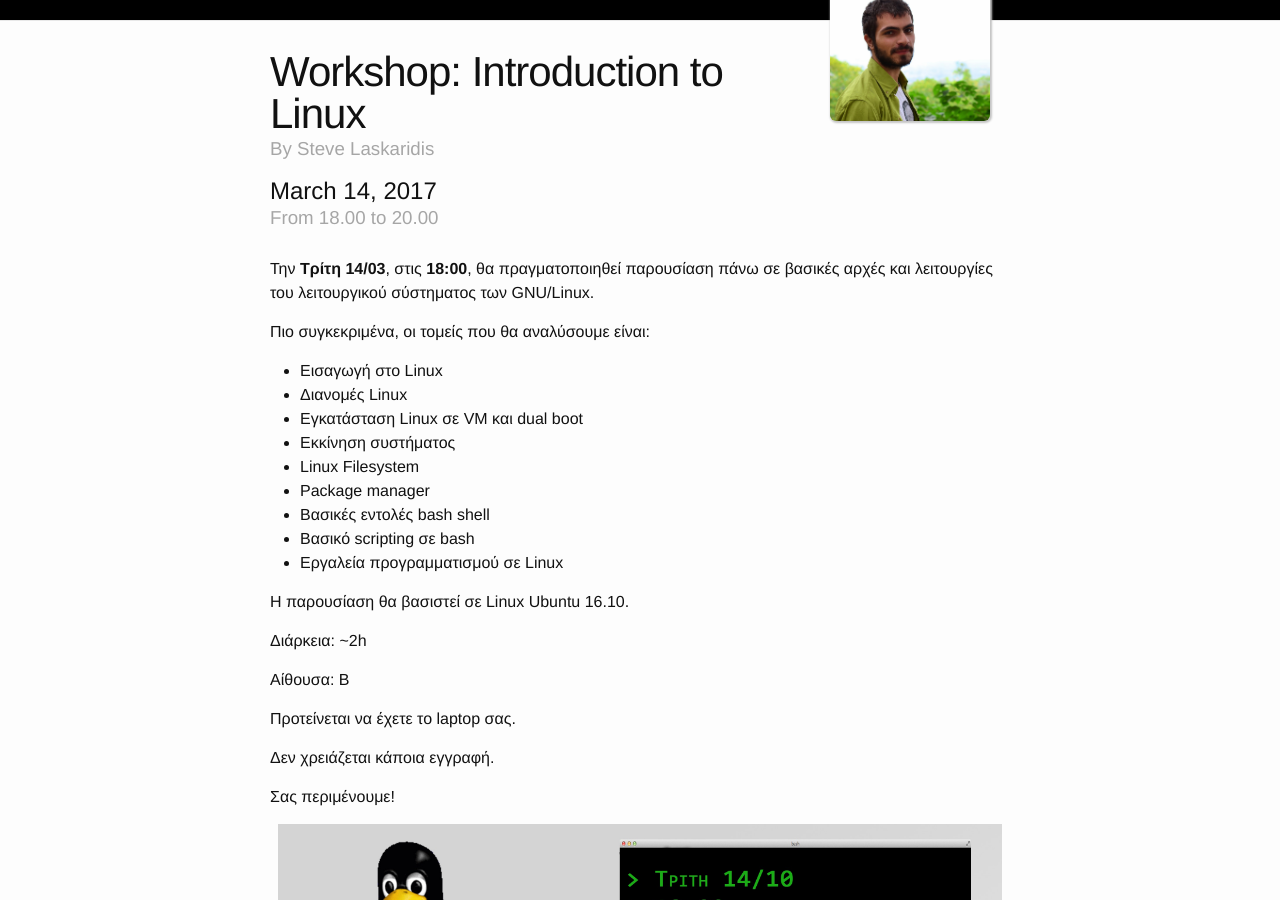
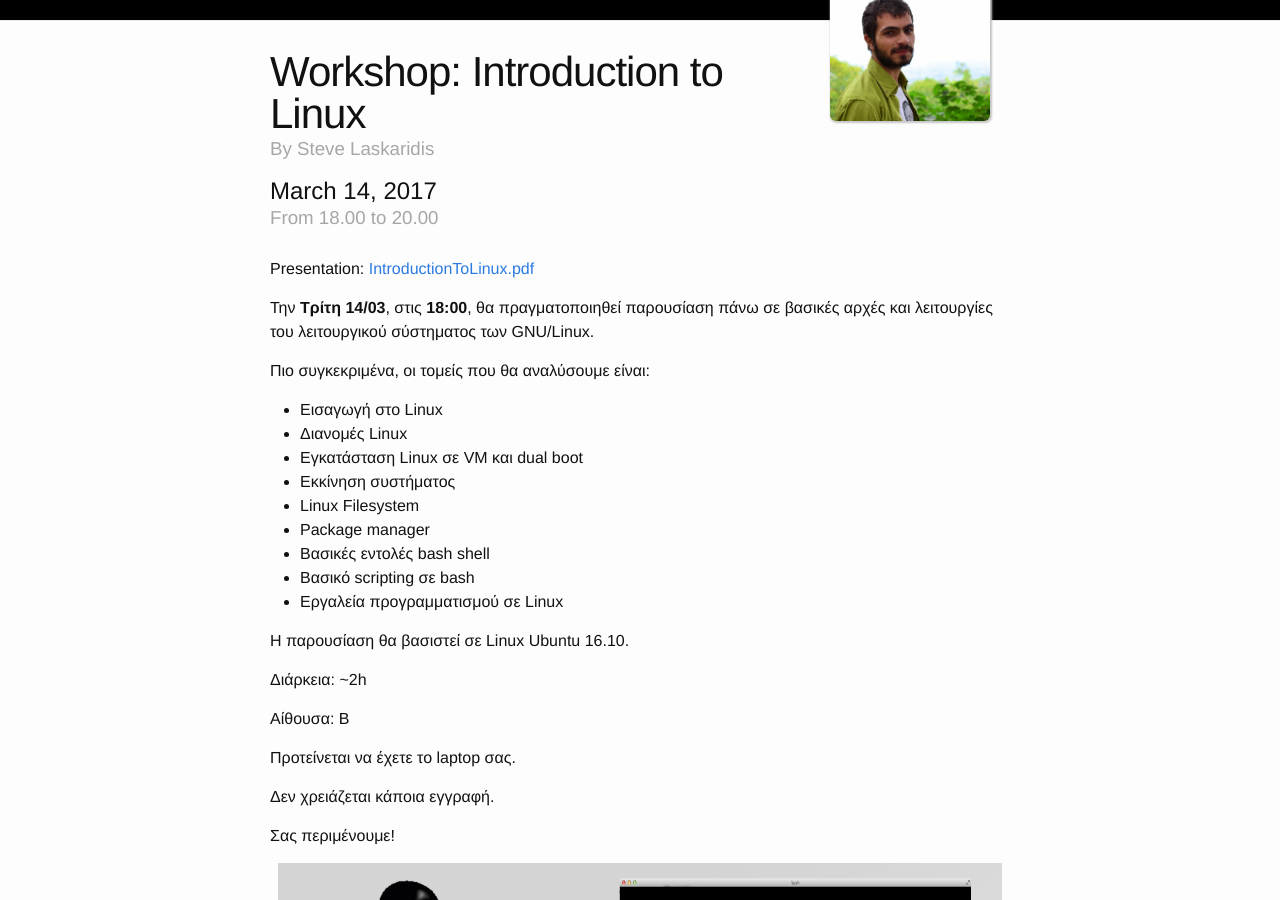
Before and after one commit to stevelaskaridis/acmauth.github.io, a Jekyll site: the page built from _posts/2017-03-14-introduction-to-linux-2.md, in a window 1280 px wide and 900 px high, scrolled down 362 px. Built offline with Jekyll 4.4.1, drawn with Linux system fonts in a browser that asks for light colours.

Commit message:
Add presentation for Introduction to Linux 2

```diff
--- a/_posts/2017-03-14-introduction-to-linux-2.md
+++ b/_posts/2017-03-14-introduction-to-linux-2.md
@@ -12,6 +12,8 @@
 organiser: "Steve Laskaridis"
 
 ---
+
+Presentation: [IntroductionToLinux.pdf](https://drive.google.com/open?id=0B4STG7GuyfowaWFhWTFyeGJLNFE)
 
 Την **Τρίτη 14/03**, στις **18:00**, θα πραγματοποιηθεί παρουσίαση πάνω σε βασικές αρχές
 και λειτουργίες του λειτουργικού σύστηματος των GNU/Linux.
```
